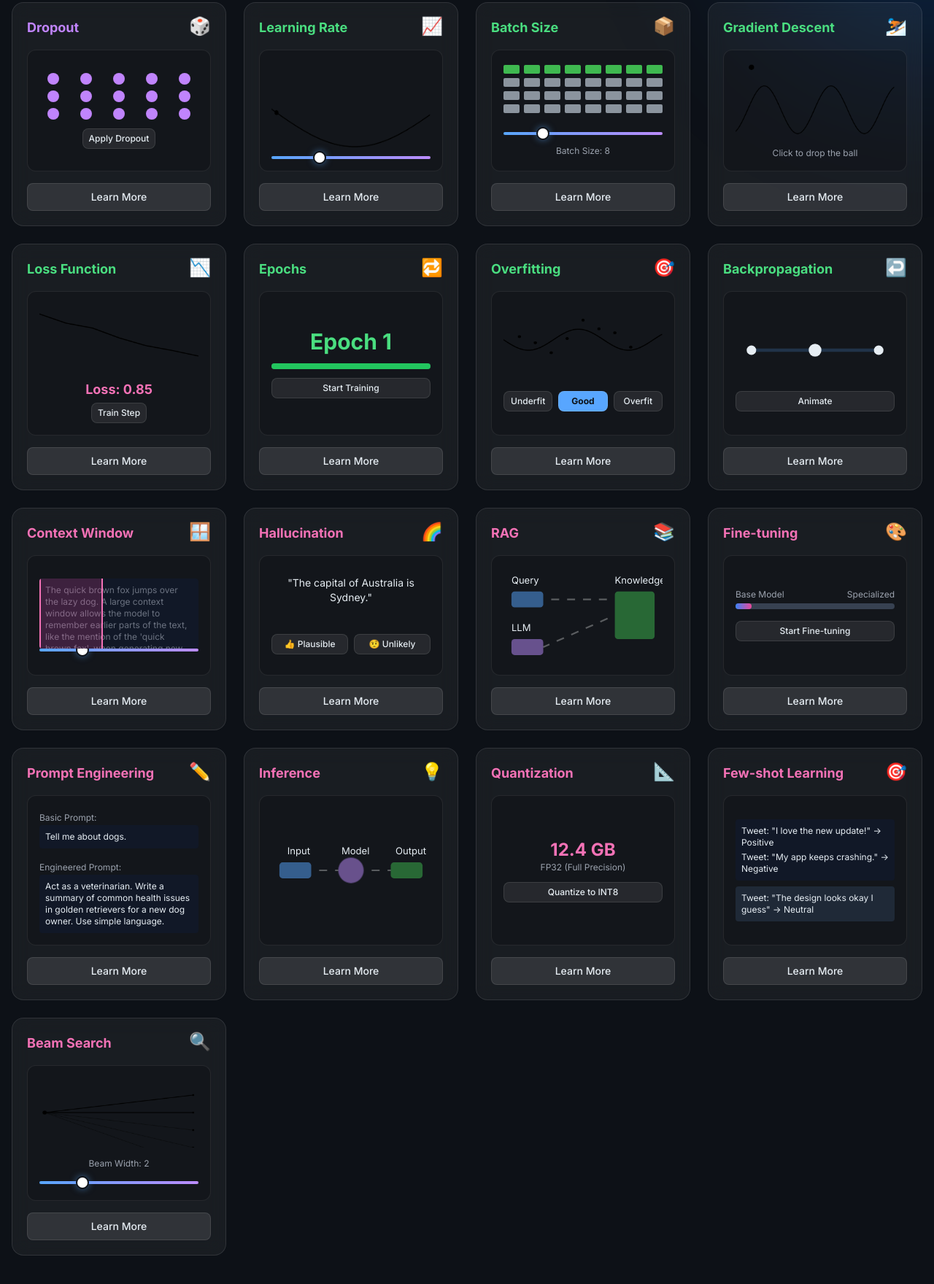
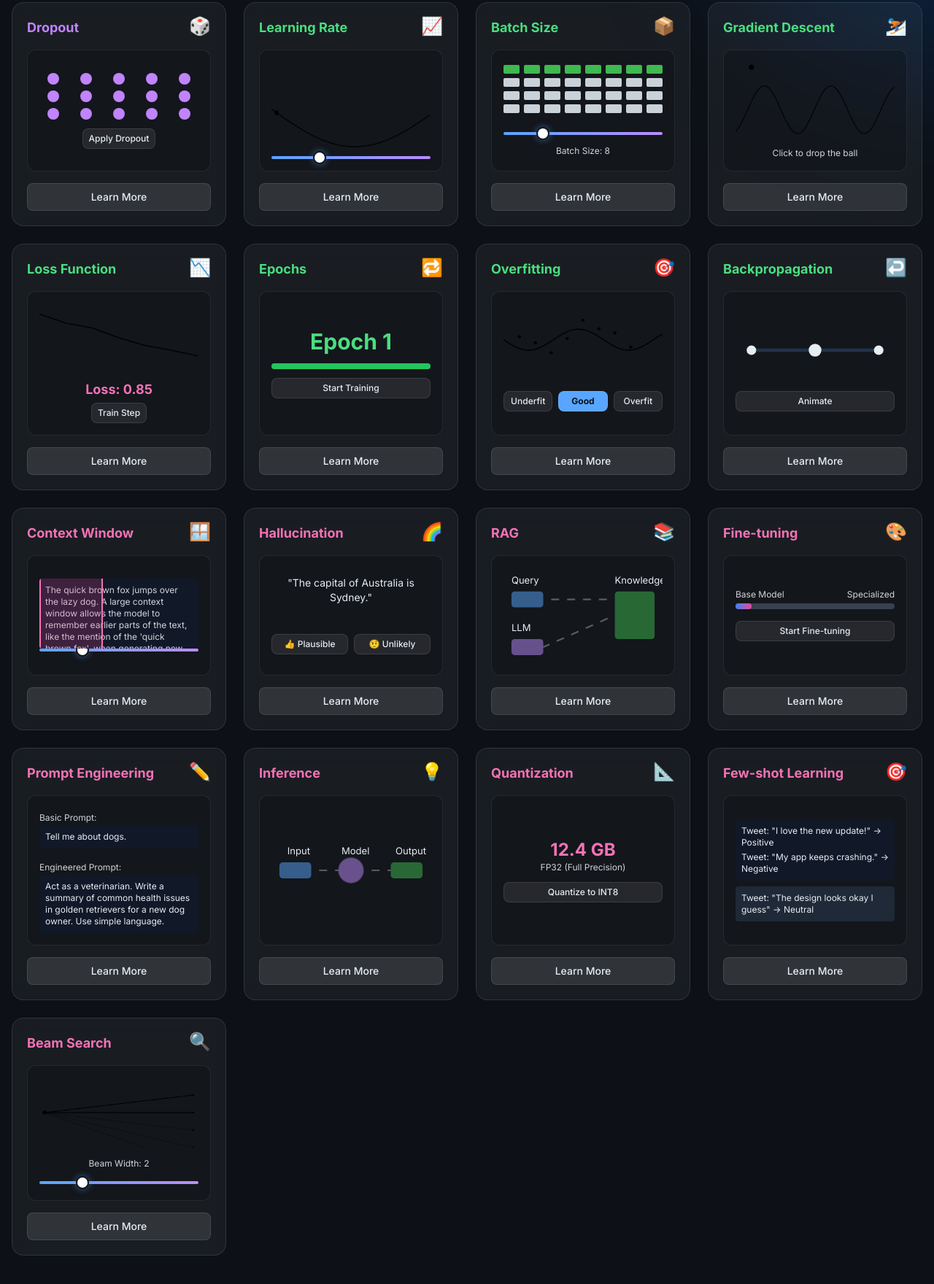
Before and after one commit to Bfisher911/AI-Terminiology, a plain HTML site: page index.html in a window 1280 px wide. Shown: the part 984-2744 px from the top of the page at 73% size. Drawn offline with nearby package versions, Linux system fonts and the light colour scheme.

Commit message:
Improve text visibility

```diff
--- a/index.html
+++ b/index.html
@@ -17,7 +17,7 @@
             --border-color-bright: rgba(255, 255, 255, 0.3);
             --glow-color: rgba(88, 166, 255, 0.5);
             --text-color: #E6EDF3;
-            --text-muted-color: #8B949E;
+            --text-muted-color: #C9D1D9;
             --accent-blue: #58A6FF;
             --accent-green: #3FB950;
             --accent-purple: #BC8CFF;
@@ -251,10 +251,10 @@
     </div>
 
     <header class="relative z-10 text-center py-16 px-4">
-        <h1 class="text-5xl md:text-6xl font-extrabold mb-4 text-transparent bg-clip-text bg-gradient-to-r from-gray-200 to-gray-500">
+        <h1 class="text-5xl md:text-6xl font-extrabold mb-4 text-transparent bg-clip-text bg-gradient-to-r from-gray-200 to-gray-400">
             AI Concepts Explorer
         </h1>
-        <p class="text-lg md:text-xl text-gray-400 max-w-3xl mx-auto">
+        <p class="text-lg md:text-xl text-gray-300 max-w-3xl mx-auto">
             An interactive journey through the fundamental building blocks of modern AI.
         </p>
 
@@ -285,7 +285,7 @@
     <div id="modal" class="fixed inset-0 z-50 hidden items-center justify-center p-4">
         <div class="modal-backdrop absolute inset-0"></div>
         <div class="modal-content-area relative w-full max-w-2xl max-h-[90vh] overflow-y-auto p-8 rounded-2xl smooth-appear">
-            <button id="close-modal" class="absolute top-4 right-4 text-gray-400 hover:text-white transition-colors">
+            <button id="close-modal" class="absolute top-4 right-4 text-gray-300 hover:text-white transition-colors">
                 <svg class="w-6 h-6" fill="none" stroke="currentColor" viewBox="0 0 24 24">
                     <path stroke-linecap="round" stroke-linejoin="round" stroke-width="2" d="M6 18L18 6M6 6l12 12"></path>
                 </svg>
@@ -459,7 +459,7 @@
             container.innerHTML = `
                 <input type="text" placeholder="Type something..." class="w-full bg-transparent border-b border-gray-600 focus:border-blue-400 outline-none pb-1 mb-3 text-sm">
                 <div class="token-output flex flex-wrap gap-1.5 min-h-[40px]"></div>
-                <div class="text-xs text-gray-400 mt-auto pt-2">Tokens: <span class="token-count">0</span></div>`;
+                <div class="text-xs text-gray-300 mt-auto pt-2">Tokens: <span class="token-count">0</span></div>`;
 
             const input = container.querySelector('input');
             const output = container.querySelector('.token-output');
@@ -548,7 +548,7 @@
             container.innerHTML = `
                 <div class="text-center mb-2"><div class="temp-emoji text-4xl transition-all duration-300">😐</div></div>
                 <input type="range" class="temperature" min="0" max="2" step="0.1" value="0.7">
-                <div class="text-xs text-center mt-2 text-gray-400">Temp: <span class="temp-val">0.7</span></div>`;
+                <div class="text-xs text-center mt-2 text-gray-300">Temp: <span class="temp-val">0.7</span></div>`;
 
             const slider = container.querySelector('.temperature');
             const val = container.querySelector('.temp-val');
@@ -753,7 +753,7 @@
             container.innerHTML = `<div class="grid grid-cols-8 gap-1.5"></div>
                 <div class="text-center mt-3">
                     <input type="range" class="bs-slider" min="1" max="32" value="8" class="w-full">
-                    <p class="text-xs text-gray-400 mt-2">Batch Size: <span class="bs-val">8</span></p>
+                    <p class="text-xs text-gray-300 mt-2">Batch Size: <span class="bs-val">8</span></p>
                 </div>`;
             const grid = container.querySelector('.grid');
             const slider = container.querySelector('.bs-slider');
@@ -777,7 +777,7 @@
 
         function initGradientDescent(container) {
              container.innerHTML = `<canvas class="w-full h-full rounded-lg cursor-pointer"></canvas>
-             <p class="text-xs text-center text-gray-400 mt-2">Click to drop the ball</p>`;
+             <p class="text-xs text-center text-gray-300 mt-2">Click to drop the ball</p>`;
             const canvas = container.querySelector('canvas');
             const ctx = canvas.getContext('2d');
             let ball = {x: 30, y: 10, vx: 0, vy: 0};
@@ -964,7 +964,7 @@
 
         function initContextWindow(container) {
             container.innerHTML = `<div class="relative h-24 bg-gray-900 rounded p-2 overflow-hidden">
-                <p class="text-xs text-gray-500">The quick brown fox jumps over the lazy dog. A large context window allows the model to remember earlier parts of the text, like the mention of the 'quick brown fox', when generating new content later on, improving coherence.</p>
+                <p class="text-xs text-gray-300">The quick brown fox jumps over the lazy dog. A large context window allows the model to remember earlier parts of the text, like the mention of the 'quick brown fox', when generating new content later on, improving coherence.</p>
                 <div class="context-window absolute top-0 left-0 h-full bg-pink-500/20 border-x-2 border-pink-400"></div>
             </div>
             <input type="range" class="cw-slider" min="20" max="100" value="40" class="w-full mt-3">`;
@@ -1014,7 +1014,7 @@
         }
 
         function initFineTuning(container) {
-            container.innerHTML = `<div class="flex justify-between text-xs text-gray-400 mb-1">
+            container.innerHTML = `<div class="flex justify-between text-xs text-gray-300 mb-1">
                 <span>Base Model</span><span>Specialized</span>
             </div>
             <div class="w-full bg-gray-700 rounded-full h-2"><div class="ft-progress bg-gradient-to-r from-blue-500 to-pink-500 h-2 rounded-full w-[10%] transition-all duration-500"></div></div>
@@ -1029,11 +1029,11 @@
         function initPromptEngineering(container) {
             container.innerHTML = `<div class="space-y-3">
                 <div>
-                    <label class="text-xs text-gray-400">Basic Prompt:</label>
+                    <label class="text-xs text-gray-300">Basic Prompt:</label>
                     <p class="text-xs bg-gray-900 p-2 rounded">Tell me about dogs.</p>
                 </div>
                 <div>
-                    <label class="text-xs text-gray-400">Engineered Prompt:</label>
+                    <label class="text-xs text-gray-300">Engineered Prompt:</label>
                     <p class="text-xs bg-gray-900 p-2 rounded">Act as a veterinarian. Write a summary of common health issues in golden retrievers for a new dog owner. Use simple language.</p>
                 </div>
             </div>`;
@@ -1058,7 +1058,7 @@
         function initQuantization(container) {
             container.innerHTML = `<div class="text-center">
                 <p class="text-2xl font-bold text-pink-400 model-size">12.4 GB</p>
-                <p class="text-xs text-gray-400 precision">FP32 (Full Precision)</p>
+                <p class="text-xs text-gray-300 precision">FP32 (Full Precision)</p>
             </div>
             <button class="secondary-btn mt-3">Quantize to INT8</button>`;
             const size = container.querySelector('.model-size');
@@ -1089,7 +1089,7 @@
         function initBeamSearch(container) {
             container.innerHTML = `<canvas class="w-full h-24"></canvas>
             <div class="text-center mt-2">
-                <label class="text-xs text-gray-400">Beam Width: <span class="beam-val">2</span></label>
+                <label class="text-xs text-gray-300">Beam Width: <span class="beam-val">2</span></label>
                 <input type="range" class="beam-slider" min="1" max="5" value="2" class="w-full mt-1">
             </div>`;
             const canvas = container.querySelector('canvas');
```
